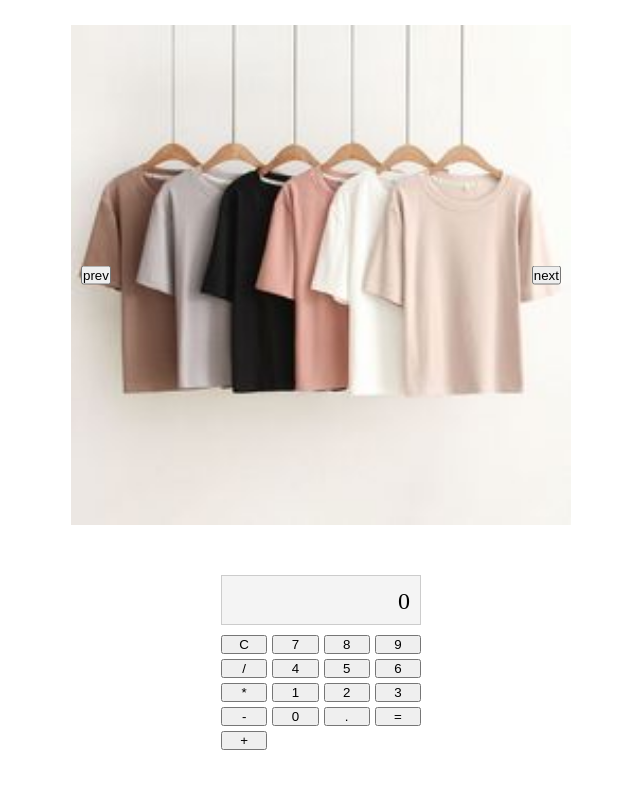
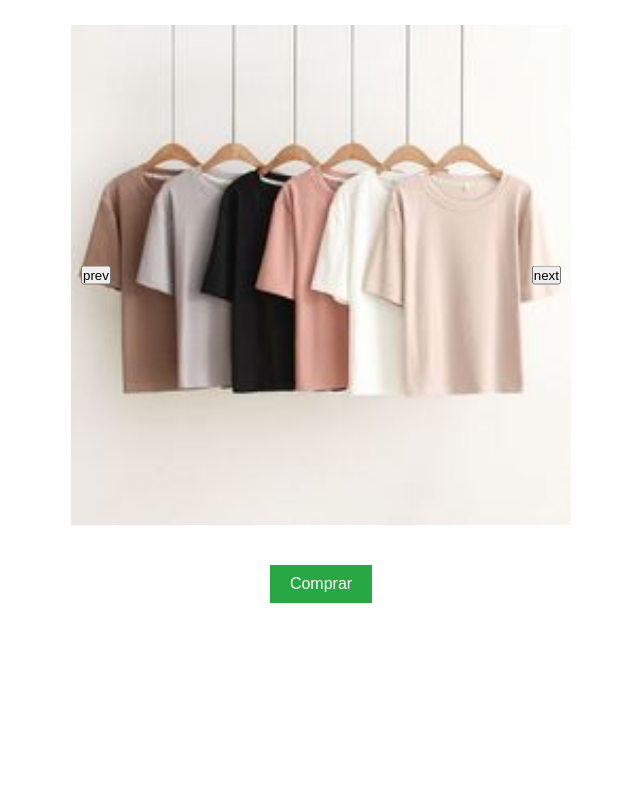
Before and after one commit to alberthernadez/entrega-java, a plain HTML site: page index.html in a window 1280 px wide. Shown: the part 62-862 px from the top of the page, without its empty margins (319-959 px from the left). After the commit the page ends 800 px from the top, so only its background shows below. Drawn offline with Linux system fonts and the light colour scheme.

Commit message:
agregado de botton compra

```diff
--- a/estilo.css
+++ b/estilo.css
@@ -52,27 +52,18 @@
     right: 10px;
 }
 
-
-.calculator {
-    margin: 50px auto;
-    width: 200px;
-    text-align: center;
+.buy-button {
+    display: block;
+    margin: 20px auto;
+    padding: 10px 20px;
+    background-color: #28a745;
+    color: white;
+    border: none;
+    cursor: pointer;
+    font-size: 16px;
 }
 
-.display {
-    width: 100%;
-    height: 50px;
-    background-color: #f4f4f4;
-    border: 1px solid #ccc;
-    font-size: 24px;
-    text-align: right;
-    padding-right: 10px;
-    line-height: 50px;
-    margin-bottom: 10px;
+
+.buy-button:hover {
+    background-color: #218838;
 }
-
-.buttons {
-    display: grid;
-    grid-template-columns: repeat(4, 1fr);
-    gap: 5px;
-}
--- a/index.html
+++ b/index.html
@@ -1,17 +1,13 @@
 <!DOCTYPE html>
-<html lang="en">
-
+<html lang="es">
 <head>
     <meta charset="UTF-8">
     <meta name="viewport" content="width=device-width, initial-scale=1.0">
+    <title>Maxi Shops</title>
     <link rel="stylesheet" href="./estilo.css">
-    <title>Document</title>
 </head>
-
 <body>
-    <H1 class="titulo"><strong>maxi shops</strong></H1>
-
-
+    <h1 class="titulo"><strong>Maxi Shops</strong></h1>
     <section class="carousel">
         <div class="carousel-entrada">
             <div class="carousel-item active">
@@ -44,31 +40,8 @@
         <button class="carousel-next" id="carousel-next">next</button>
     </section>
 
-    <div class="calculator">
-        <div class="display" id="display">0</div>
-        <div class="buttons">
-            <button onclick="clearDisplay()">C</button>
-            <button onclick="appendToDisplay('7')">7</button>
-            <button onclick="appendToDisplay('8')">8</button>
-            <button onclick="appendToDisplay('9')">9</button>
-            <button onclick="appendToDisplay('/')">/</button>
+    <button class="buy-button" id="buy-button">Comprar</button>
 
-            <button onclick="appendToDisplay('4')">4</button>
-            <button onclick="appendToDisplay('5')">5</button>
-            <button onclick="appendToDisplay('6')">6</button>
-            <button onclick="appendToDisplay('*')">*</button>
-
-            <button onclick="appendToDisplay('1')">1</button>
-            <button onclick="appendToDisplay('2')">2</button>
-            <button onclick="appendToDisplay('3')">3</button>
-            <button onclick="appendToDisplay('-')">-</button>
-
-            <button onclick="appendToDisplay('0')">0</button>
-            <button onclick="appendToDisplay('.')">.</button>
-            <button onclick="calculate()">=</button>
-            <button onclick="appendToDisplay('+')">+</button>
-        </div>
     <script src="./js/index.js"></script>
 </body>
-
 </html>
--- a/js/index.js
+++ b/js/index.js
@@ -35,24 +35,6 @@ function carouselActualizacion(){
 
 carouselActualizacion();
 
-let display = document.getElementById('display');
-
-function clearDisplay() {
-    display.innerText = '0';
-}
-
-function appendToDisplay(value) {
-    if (display.innerText === '0' && value !== '.') {
-        display.innerText = value;
-    } else {
-        display.innerText += value;
-    }
-}
-
-function calculate() {
-    try {
-        display.innerText = eval(display.innerText);
-    } catch {
-        display.innerText = 'Error';
-    }
-}
+document.getElementById('buy-button').addEventListener('click', function() {
+    alert('Producto añadido al carrito de compras.');
+});
```
